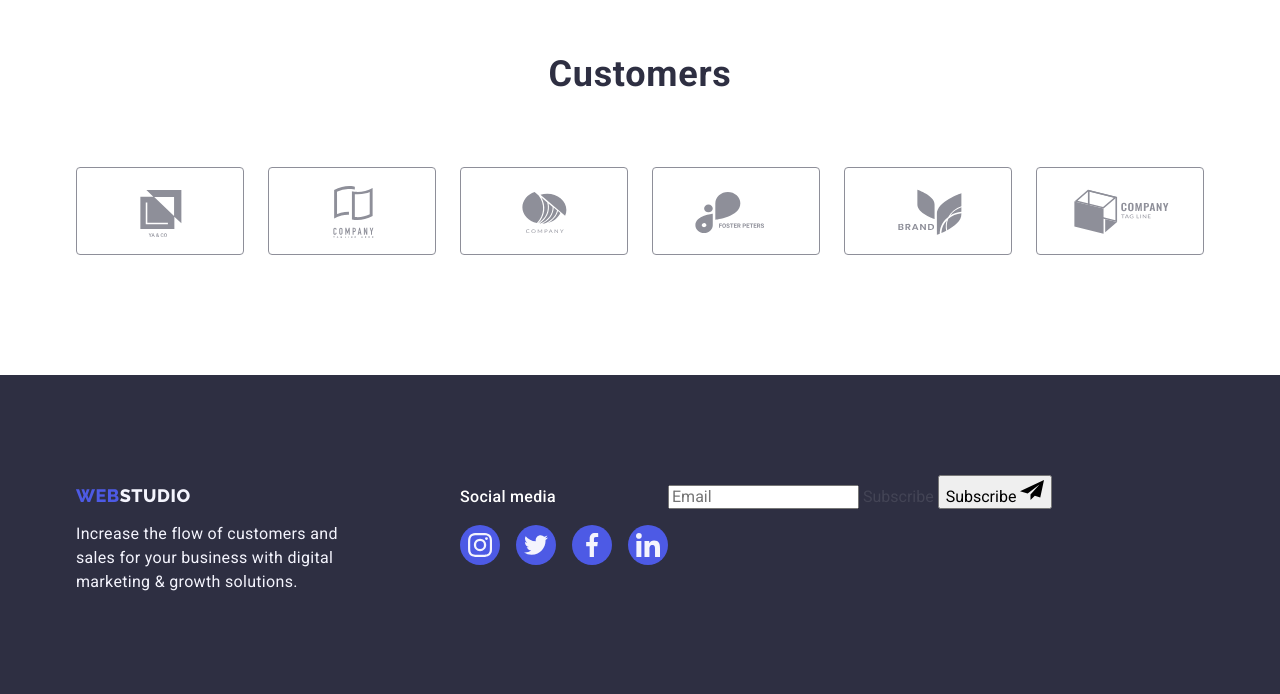
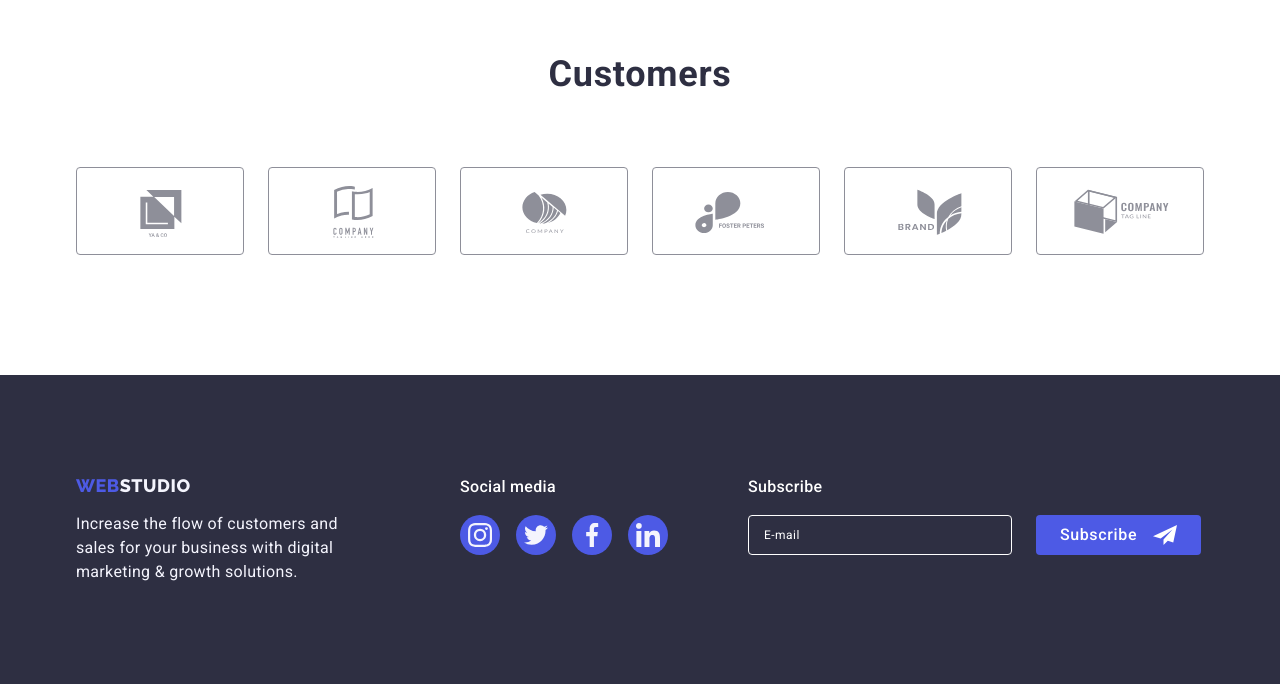
Before and after one commit to DmytroKorotia/goit-markup-hw-06, a plain HTML site: page index.html in a window 1280 px wide. Shown: the part 2537-3231 px from the top of the page. Drawn offline with nearby package versions, Linux system fonts and the light colour scheme.

Commit message:
hw-06(2)

```diff
--- a/css/styles.css
+++ b/css/styles.css
@@ -370,6 +370,9 @@ img {
 .logo-container {
     margin-right: 120px;
 }
+.social-container {
+    margin-right: 80px;
+}
 .social-link-footer {
     transition: background-color var(--anim);
 }
@@ -599,3 +602,66 @@ img {
 .form-check-input:checked + .form-icon-check > .checked {
     opacity: 1;
 }
+.form-wrapper {
+    display: flex;
+    gap: 24px;
+}
+.footer-form-title {
+    font-weight: 500;
+    font-size: 16px;
+    line-height: 1.5;
+    letter-spacing: 0.02em;
+    color: #FFFFFF;
+    margin-bottom: 16px;
+}
+.footer-form-field {
+    position: relative;
+    width: 264px;
+    height: 40px;
+}
+.footer-form-input {
+    width: 100%;
+    background-color: transparent;
+    height: 40px;
+    border: 1px solid #FFFFFF;
+    outline: transparent;
+    border-radius: 4px;
+    color: #fff;
+}
+.footer-form-tag {
+    position: absolute;
+    top: 50%;
+    left: 16px;
+    transform: translateY(-50%);
+    font-weight: 400;
+    font-size: 12px;
+    line-height: 2;
+    display: flex;
+    align-items: center;
+    letter-spacing: 0.04em;
+    color: #FFFFFF;
+}
+.footer-form-btn {
+    display: flex;
+    align-items: center;
+    justify-content: center;
+    gap: 16px;
+    width: 165px;
+    height: 40px;
+    font-weight: 500;
+    font-size: 16px;
+    line-height: 1.5;
+    letter-spacing: 0.04em;
+    color: #FFFFFF;
+    background-color: var(--logo-first-cl);
+    border-radius: 4px;
+    border: none;
+    transition: background-color var(--anim);
+}
+.footer-form-btn:hover,
+.footer-form-btn:focus {
+    background-color: #404BBF;
+}
+.footer-form-icon {
+    fill: var(--bgd-color);
+}
--- a/index.html
+++ b/index.html
@@ -355,15 +355,18 @@
             </div>
             <div class="container-form">
                 <form class="footer-form" name="footer-form">
-                    <label class="footer-form-field">
-                        <input class="footer-form-input" type="text" name="user email" placeholder="Email">
-                        <span class="footer-form-tag">Subscribe</span>
-                    </label>
-                    <button type="submit">Subscribe
-                        <svg class="footer-form-leter" width="24" height="24">
-                            <use href="./images/icons.svg#leter"></use>
-                        </svg>
-                    </button>
+                    <p class="footer-form-title">Subscribe</p>
+                    <div class="form-wrapper">
+                        <label class="footer-form-field">
+                            <input class="footer-form-input" type="text" name="user email">
+                            <span class="footer-form-tag">E-mail</span>
+                        </label>
+                        <button class="footer-form-btn" type="submit">Subscribe
+                            <svg class="footer-form-icon" width="24" height="24">
+                                <use href="./images/icons.svg#leter"></use>
+                            </svg>
+                        </button>
+                    </div>
 
                 </form>
             </div>
```
